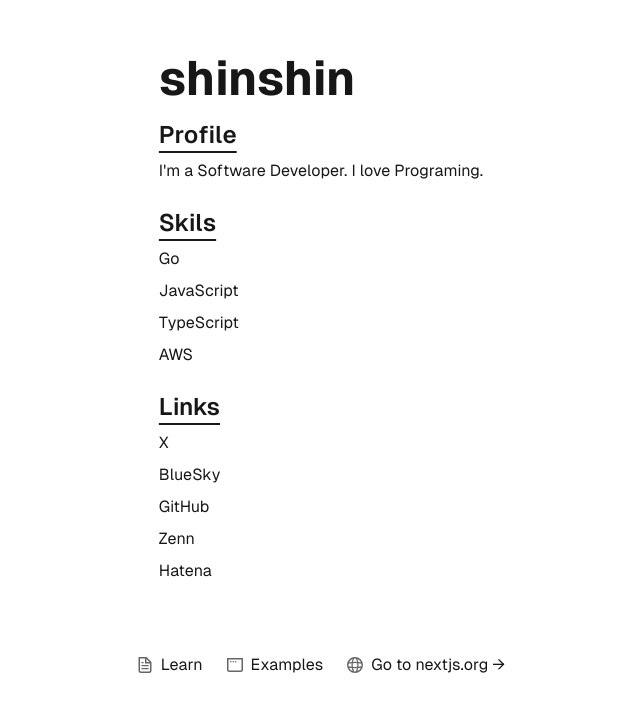
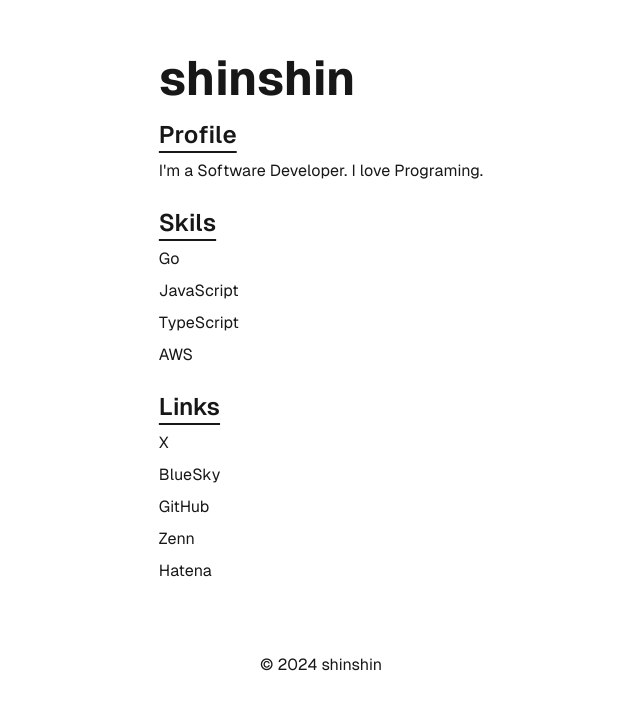
Before and after one commit to ss49919201/homepage, a Next.js app: page / in a window 1280 px wide. Shown: the part 109-820 px from the top of the page, without its empty margins (319-959 px from the left). Built offline with nearby package versions, Linux system fonts and the light colour scheme.

Commit message:
feat: add copyright to footer

```diff
--- a/src/components/ui/Footer/footer.tsx
+++ b/src/components/ui/Footer/footer.tsx
@@ -1,53 +1,7 @@
-import Image from "next/image";
-
 export default function Footer() {
   return (
     <footer className="row-start-3 flex gap-6 flex-wrap items-center justify-center">
-      <a
-        className="flex items-center gap-2 hover:underline hover:underline-offset-4"
-        href="https://nextjs.org/learn?utm_source=create-next-app&utm_medium=appdir-template-tw&utm_campaign=create-next-app"
-        target="_blank"
-        rel="noopener noreferrer"
-      >
-        <Image
-          aria-hidden
-          src="/file.svg"
-          alt="File icon"
-          width={16}
-          height={16}
-        />
-        Learn
-      </a>
-      <a
-        className="flex items-center gap-2 hover:underline hover:underline-offset-4"
-        href="https://vercel.com/templates?framework=next.js&utm_source=create-next-app&utm_medium=appdir-template-tw&utm_campaign=create-next-app"
-        target="_blank"
-        rel="noopener noreferrer"
-      >
-        <Image
-          aria-hidden
-          src="/window.svg"
-          alt="Window icon"
-          width={16}
-          height={16}
-        />
-        Examples
-      </a>
-      <a
-        className="flex items-center gap-2 hover:underline hover:underline-offset-4"
-        href="https://nextjs.org?utm_source=create-next-app&utm_medium=appdir-template-tw&utm_campaign=create-next-app"
-        target="_blank"
-        rel="noopener noreferrer"
-      >
-        <Image
-          aria-hidden
-          src="/globe.svg"
-          alt="Globe icon"
-          width={16}
-          height={16}
-        />
-        Go to nextjs.org →
-      </a>
+      <p>© 2024 shinshin</p>
     </footer>
   );
 }
```
